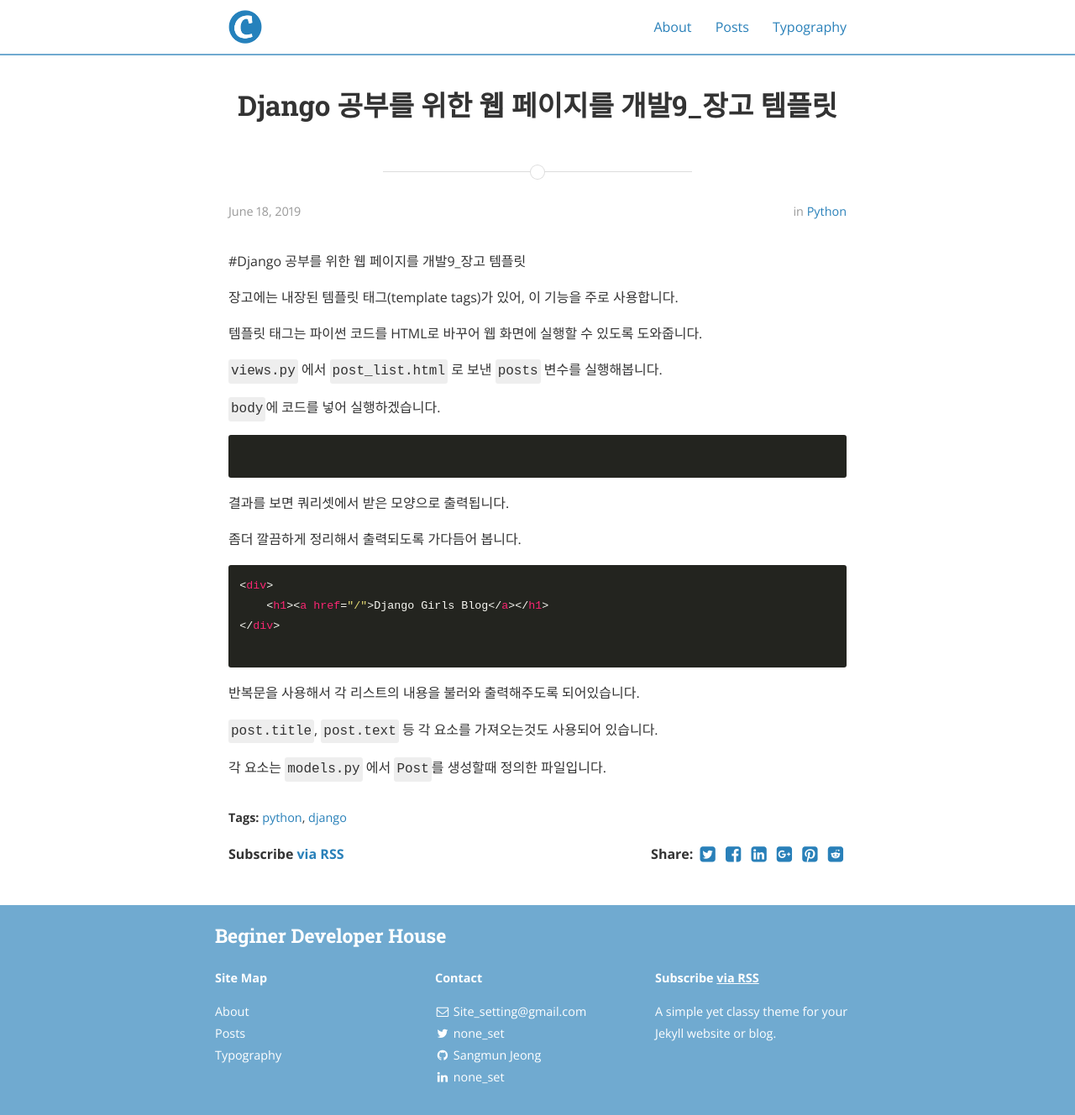
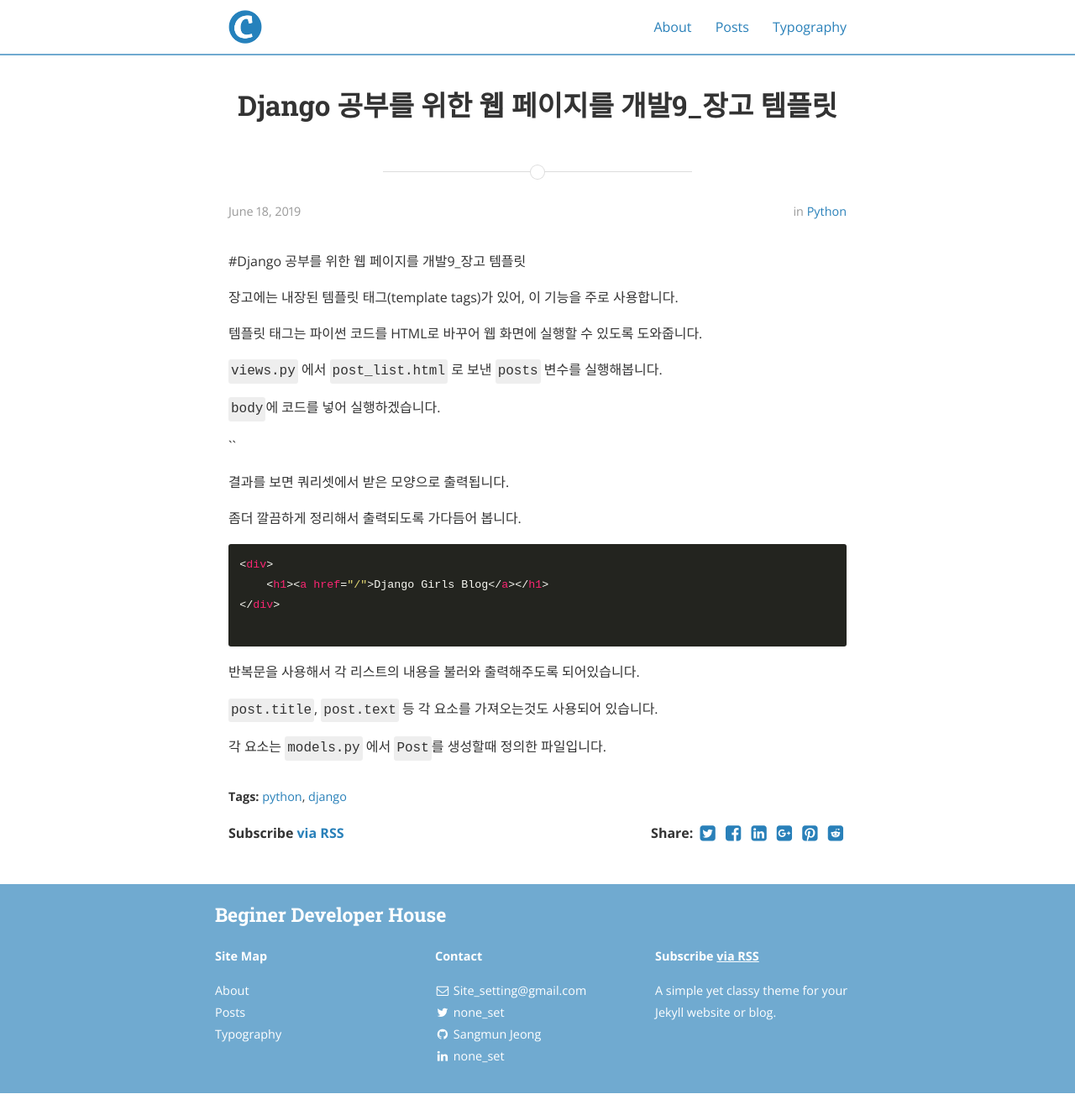
Before and after one commit to sangmunjeong/sangmunjeong.github.io, a Jekyll site: the page built from _posts/2019-06-18-python_djangostart9.markdown, in a window 1280 px wide. Shown: the whole page at 84% size. Built offline with Jekyll 4.4.1, drawn with Linux system fonts in a browser that asks for light colours; nearby versions of some CDN libraries; after the commit the page ends 1302 px from its top, so only the background shows below that.

Commit message:
Update 2019-06-18-python_djangostart9.markdown

````diff
--- a/_posts/2019-06-18-python_djangostart9.markdown
+++ b/_posts/2019-06-18-python_djangostart9.markdown
@@ -16,25 +16,23 @@ tags: python django
 
 `body`에 코드를 넣어 실행하겠습니다.
 
-```html
-{{ posts }}
-```
+`{{ posts }}`
 
 결과를 보면 쿼리셋에서 받은 모양으로 출력됩니다.
 
 좀더 깔끔하게 정리해서 출력되도록 가다듬어 봅니다.
 
-```html
+```
 <div>
     <h1><a href="/">Django Girls Blog</a></h1>
 </div>
-{% for post in posts %}
+{%for post in posts%}
     <div>
         <p>published: {{ post.published_date }}</p>
         <h1><a href="">{{ post.title }}</a></h1>
         <p>{{ post.text|linebreaksbr }}</p>
     </div>
-{% endfor %}
+{%endfor%}
 ```
 
 반복문을 사용해서 각 리스트의 내용을 불러와 출력해주도록 되어있습니다.
````
